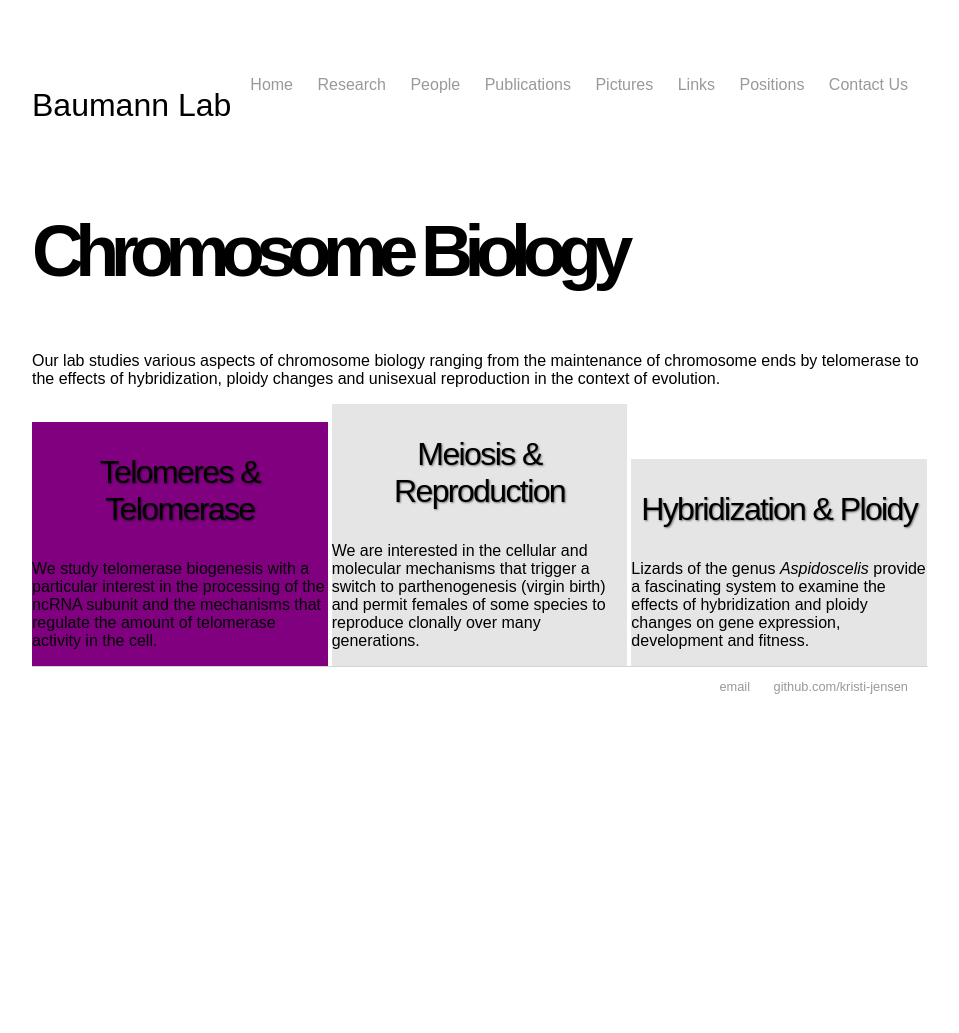
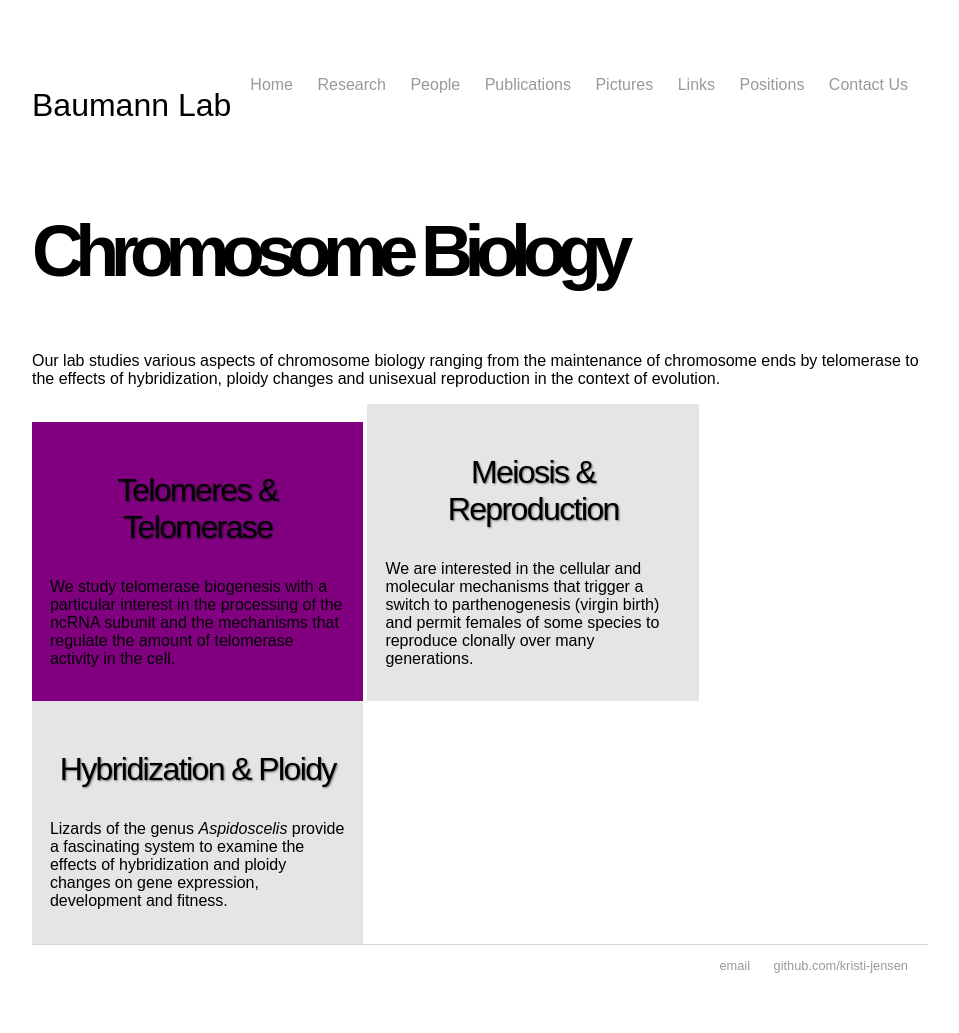
Before and after one commit to kristi-jensen/kristi-jensen.github.io, a Jekyll site: the page built from index.html, in a window 1280 px wide. Shown: the whole page, without its empty margins (160-1119 px from the left). Built offline with Jekyll 4.4.1, drawn with Linux system fonts in a browser that asks for light colours; before the commit the page ends 900 px from its top, so only the background shows below that.

Commit message:
Update main.css

```diff
--- a/css/main.css
+++ b/css/main.css
@@ -65,7 +65,7 @@ ul.posts li {
     list-style: none;
 }
 #chrbio {
-    background-image:url(images/landing_01.jpg);
+    background-image: url("images/landing_01.jpg");
     background-repeat: no-repeat;
     background-position: 100% 50%;
     z-index: 100;
@@ -76,6 +76,7 @@ ul.posts li {
     max-width: 33%;
     background-color: rgba(0,0,0,0.1);
     display: inline-block;
+    padding: 2%;
 }
 #tnt {
     background-color: purple;
```
